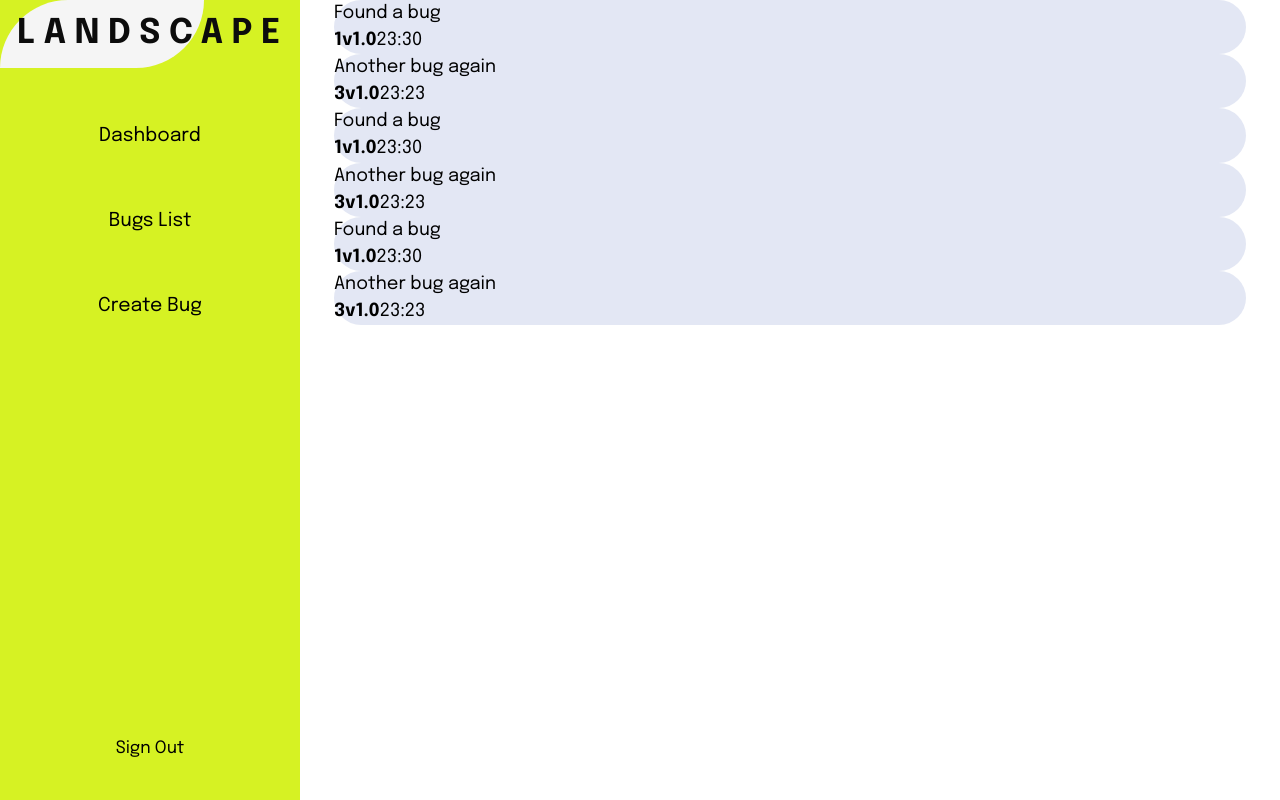
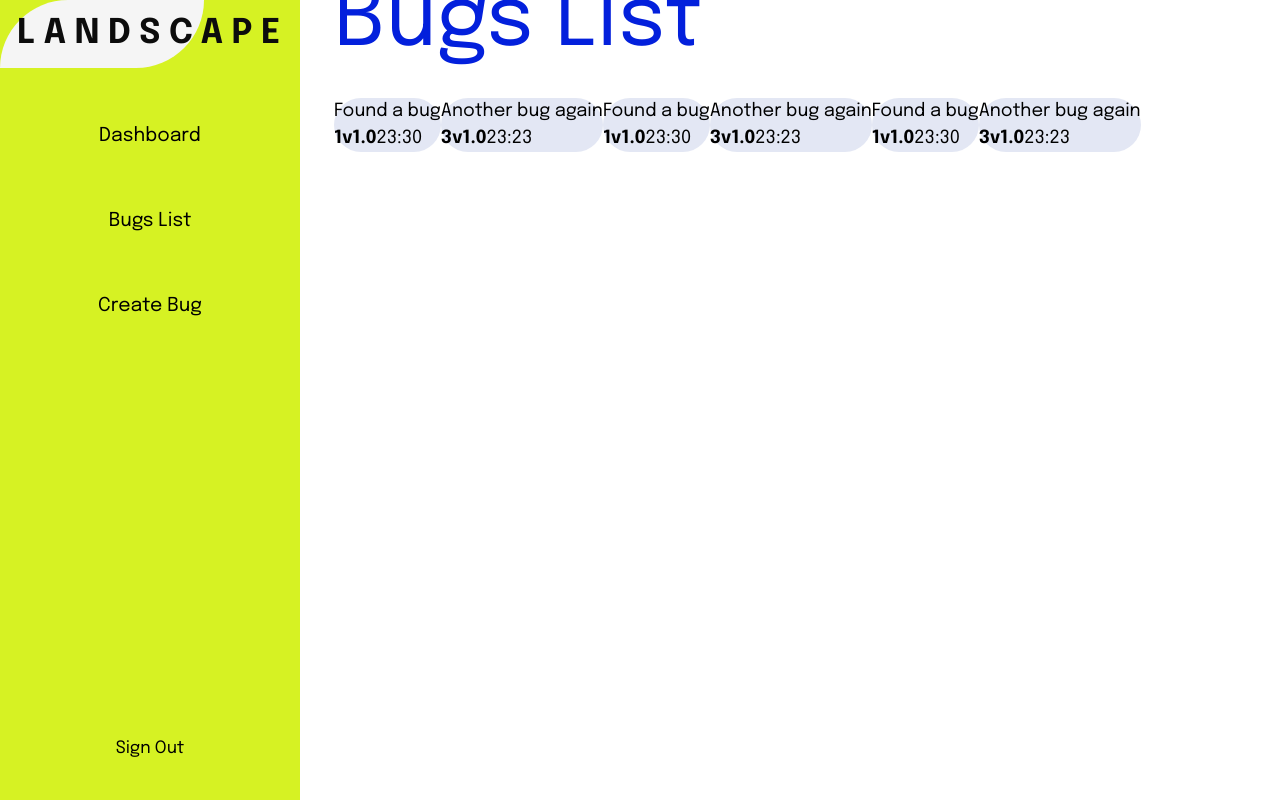
Before and after one commit to badeyesightcat/bug-tracker-react, a React (Vite) app in the folder frontend/: page / in a window 1280 px wide. Both pictures are taken after typing "Sample", "Sample123" into the empty fields and a click on the button "Sign In". Built offline with nearby package versions, Linux system fonts and the light colour scheme.

Commit message:
Add page title and style the bugs list

```diff
--- a/frontend/src/Views/Pages/viewBugs.jsx
+++ b/frontend/src/Views/Pages/viewBugs.jsx
@@ -17,7 +17,8 @@ export default () => {
 
   return (
     <div className='page-container theme-light'>
-      <ul className='bugs-list'>
+      <h2 className='page-title'>Bugs List</h2>
+      <ul className='bugs-list flex flex-wrap'>
         {bugs?.map((item, idx) => (
           <BugItem key={idx} clicked={handleBugItemClick} {...item} />
         ))}
```
